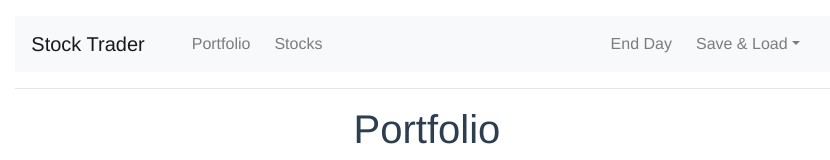
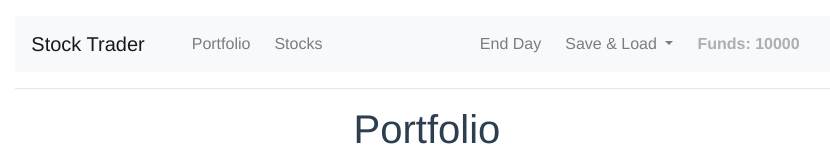
Before and after one commit to lericardolima/curso-vuejs, a Vue app in the folder stock-trader/: page /portfolio in a window 1280 px wide. Shown: the top 160 px of the page, without its empty margins (213-1043 px from the left). Built offline with nearby package versions, Linux system fonts and the light colour scheme.

Commit message:
Pequenos ajustes

```diff
--- a/stock-trader/src/components/Header.vue
+++ b/stock-trader/src/components/Header.vue
@@ -2,17 +2,26 @@
   <div>
     <header class="mt-3">
       <nav class="flex-row navbar navbar-expand-lg navbar-light bg-light">
-        <router-link class="navbar-brand" to="/home">
-          Stock Trader
-        </router-link>
+        <router-link class="navbar-brand" to="/home">Stock Trader</router-link>
 
         <div class="col">
           <ul class="float-left flex-row navbar-nav mr-auto">
-            <router-link to="portfolio" tag="li" class="nav-item ml-2"><a class="nav-link">Portfolio</a></router-link>
-            <router-link to="stocks" tag="li" class="nav-item ml-2"><a class="nav-link">Stocks</a></router-link>
+            <router-link to="portfolio" tag="li" class="nav-item ml-2">
+              <a class="nav-link">Portfolio</a>
+            </router-link>
+            <router-link to="stocks" tag="li" class="nav-item ml-2">
+              <a class="nav-link">Stocks</a>
+            </router-link>
+          </ul>
+          <ul class="navbar-nav float-right mr-auto">
+            <li class="nav-item ml-2">
+              <strong class="nav-link disabled">Funds: {{ funds }}</strong>
+            </li>
           </ul>
           <ul class="float-right flex-row navbar-nav navbar-right">
-            <li class="nav-item ml-2"><a class="nav-link" href="#">End Day</a></li>
+            <li class="nav-item ml-2">
+              <a class="nav-link" href="#">End Day</a>
+            </li>
             <li class="nav-item dropdown ml-2">
               <a
                 class="nav-link dropdown-toggle"
@@ -21,10 +30,17 @@
                 data-toggle="dropdown"
                 aria-haspopup="true"
                 aria-expanded="false"
-              >Save & Load<span class="caret"></span></a>
+              >
+                Save & Load
+                <span class="caret"></span>
+              </a>
               <ul class="dropdown-menu">
-                <li><a href="#">Save data</a></li>
-                <li><a href="#">Load data</a></li>
+                <li>
+                  <a href="#">Save data</a>
+                </li>
+                <li>
+                  <a href="#">Load data</a>
+                </li>
               </ul>
             </li>
           </ul>
@@ -35,5 +51,11 @@
   </div>
 </template>
 <script>
-export default {};
+export default {
+  computed: {
+    funds() {
+      return this.$store.getters.funds;
+    }
+  }
+};
 </script>
--- a/stock-trader/src/components/portfolio/Stock.vue
+++ b/stock-trader/src/components/portfolio/Stock.vue
@@ -38,7 +38,11 @@ export default {
   },
   computed: {
     isValidQuantity() {
-      return this.quantity && this.quantity > 0;
+      return (
+        this.quantity &&
+        this.quantity > 0 &&
+        this.quantity <= this.stock.quantity
+      );
     }
   },
   methods: {
```
